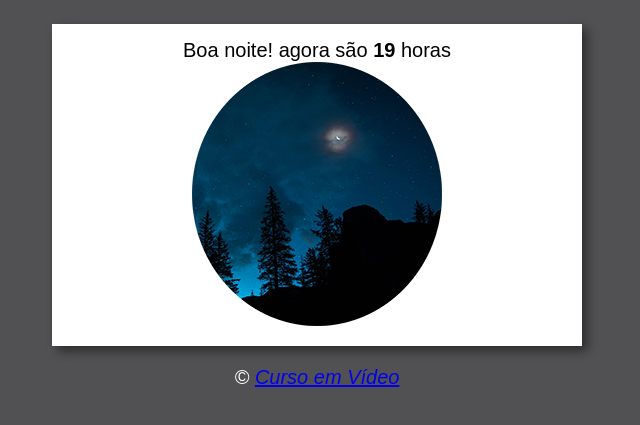
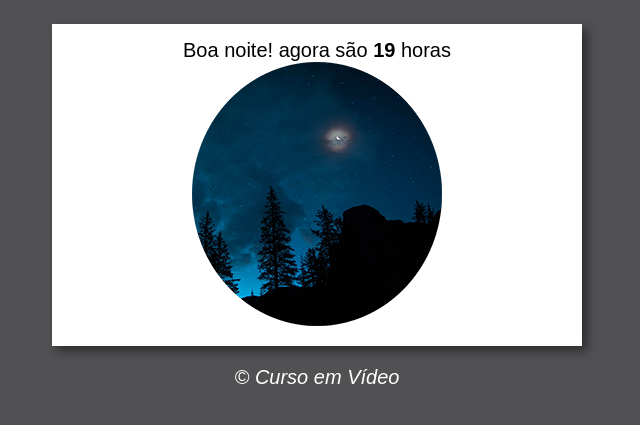
Before and after one commit to Guiilhermecosta/Projeto-JS, a plain HTML site: page index.html in a window 1280 px wide. Shown: the part 75-500 px from the top of the page, without its empty margins (323-963 px from the left). Drawn offline with Linux system fonts and the light colour scheme.

Commit message:
atualização nas CSS...

```diff
--- a/style.css
+++ b/style.css
@@ -17,6 +17,14 @@ box-shadow: 5px 5px 10px rgba(0, 0, 0, 0.473);
 div {
     text-align: center;
 }
+a{
+    color: rgb(255, 255, 255);
+    text-decoration: none;
+}
+a:hover{
+    font-size: 22px;
+    transition: .5s;
+}
 footer {
     color: white;
     text-align: center;
```
